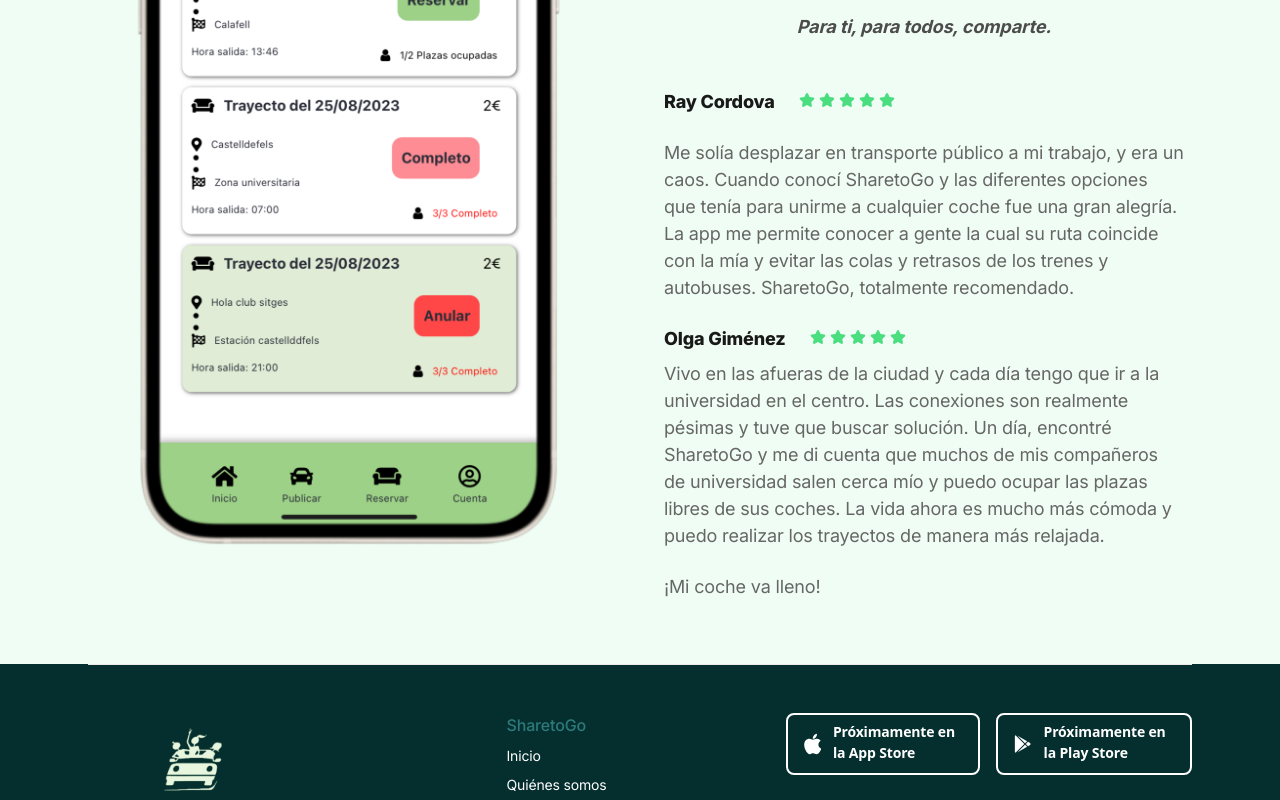
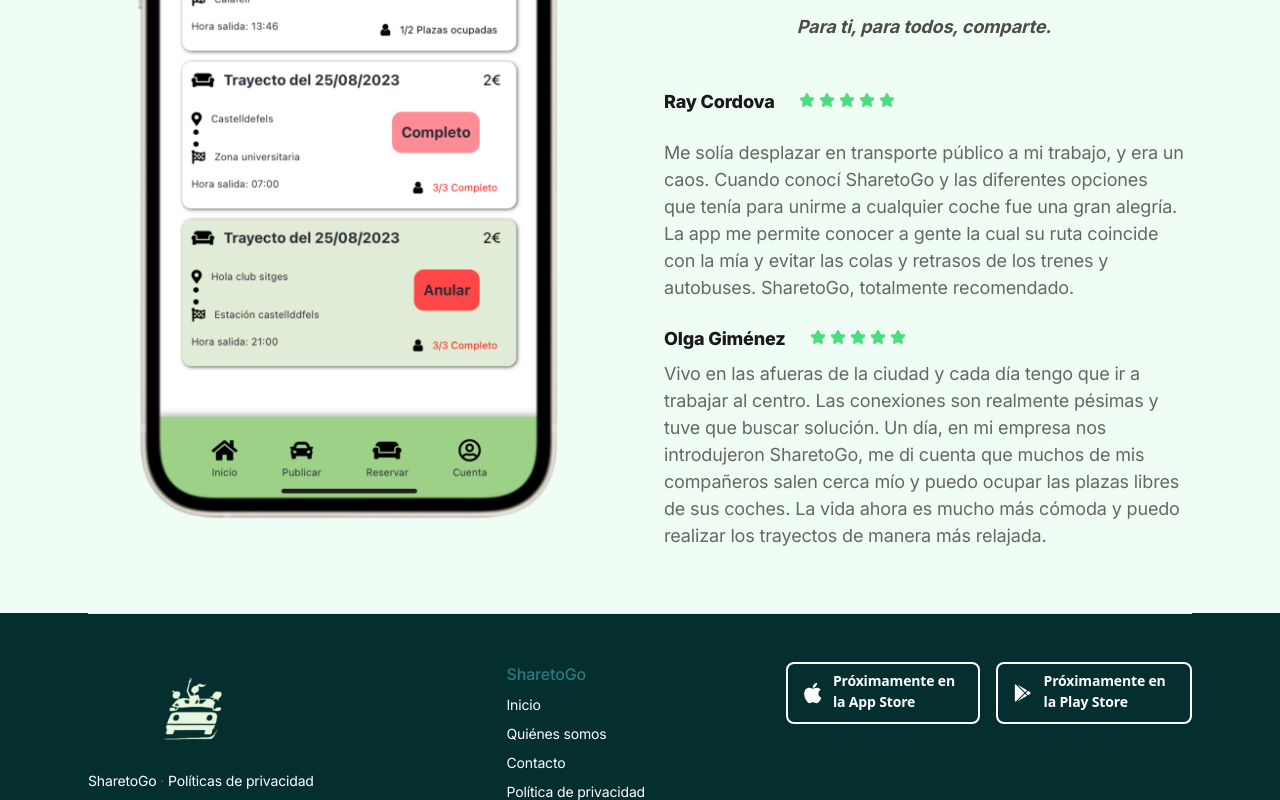
Before and after one commit to SharetoGo/ShareToGoWebsite, a Next.js app: page /passenger in a window 1280 px wide. Shown: the part 493-1293 px from the top of the page. Built offline with nearby package versions, Linux system fonts and the light colour scheme.

Commit message:
[FIX] fixed text

```diff
--- a/app/driver/page.tsx
+++ b/app/driver/page.tsx
@@ -52,9 +52,12 @@
             </div>
           </div>
           <p className="text-gray-600 text-lg mt-6">
-          Realizo un trayecto diario de Barcelona centro a Castelldefels. Antes de conocer SharetoGo iba solo y aburrido y gastaba mucho dinero, además, sentía que estaba dañando a mi planeta. SharetoGo ha sido un descubrimiento. Con solo un click publico mi trayecto y hay personas que se unen a mi coche. Todos salimos ganando.
+            Realizo un trayecto diario de Barcelona centro a Martorell.
+             Antes de conocer SharetoGo iba solo, aburrido y gastaba mucho dinero.
+             Además, sentía que estaba dañando nuestro planeta.
+            SharetoGo ha sido un descubrimiento. Con solo un click, publico mi trayecto
+             y hay compañeros de trabajo que se unen a mi coche. Todos salimos ganando.
           </p>
-
           <div className="flex items-center space-x-1">
             <p className="text-gray-900 text-lg mt-6 font-extrabold">
             María García
@@ -78,10 +81,12 @@
             </div>
           </div>
           <p className="text-gray-600 text-lg mt-2">
-            Me desplazo en coche cada día a la universidad.
-            Cuando me di cuenta de todos los coches con una sola persona que hay en la carretera, tuve que actuar.
-            Encontré SharetoGo y sorprendentemente, en menos de 1 minuto pude publicar mi trayecto para compartir coche. Lo que más me sorprendió fué el poco tiempo que tardaron en unirse pasajeros a mí coche.
-            Sin cambiar de ruta, ahorro mucho dinero en combustible.
+            Me desplazo en coche cada día a la universidad. Cuando me di cuenta de todos
+             los coches con una sola persona que hay en la carretera, tuve que actuar.
+             Encontré SharetoGo y sorprendentemente, en menos de 1 minuto pude publicar
+             mi trayecto para compartir coche. Lo que más me sorprendió fué el poco tiempo
+             que tardaron en unirse pasajeros a mí coche. Sin cambiar de ruta, ahorro mucho
+               dinero en combustible.
           </p>
           <p className="text-gray-600 text-lg mt-6">¡Mi coche va lleno!</p>
 
--- a/app/passenger/page.tsx
+++ b/app/passenger/page.tsx
@@ -51,7 +51,13 @@
             </div>
           </div>
           <p className="text-gray-600 text-lg mt-6">
-          Me solía desplazar en transporte público a mi trabajo, y era un caos. Cuando conocí SharetoGo y las diferentes opciones que tenía para unirme a cualquier coche fue una gran alegría. La app me permite conocer a gente la cual su ruta coincide con la mía y evitar las colas y retrasos de los trenes y autobuses. SharetoGo, totalmente recomendado.          </p>
+            Me solía desplazar en transporte público a mi trabajo,
+            y era un caos. Cuando conocí SharetoGo y las diferentes opciones
+            que tenía para unirme a cualquier coche fue una gran alegría. La
+            app me permite conocer a gente la cual su ruta coincide con la mía
+            y evitar las colas y retrasos de los trenes y autobuses. SharetoGo,
+            totalmente recomendado.
+          </p>
           <div className="flex items-center space-x-1">
             <p className="text-gray-900 text-lg mt-6 font-extrabold">
             Olga Giménez
@@ -75,13 +81,12 @@
             </div>
           </div>
           <p className="text-gray-600 text-lg mt-2">
-            Vivo en las afueras de la ciudad y cada día tengo que ir a la universidad en el centro.
-            Las conexiones son realmente pésimas y tuve que buscar solución.
-            Un día, encontré SharetoGo y me di cuenta que muchos de mis compañeros de universidad salen cerca mío y puedo ocupar las plazas libres de sus coches.
-            La vida ahora es mucho más cómoda y puedo realizar los trayectos de manera más relajada.
+            Vivo en las afueras de la ciudad y cada día tengo que ir a trabajar al centro.
+            Las conexiones son realmente pésimas y tuve que buscar solución. Un día, en mi
+            empresa nos introdujeron SharetoGo, me di cuenta que muchos de mis compañeros
+            salen cerca mío y puedo ocupar las plazas libres de sus coches. La vida ahora
+            es mucho más cómoda y puedo realizar los trayectos de manera más relajada.
           </p>
-          <p className="text-gray-600 text-lg mt-6">¡Mi coche va lleno!</p>
-
 
         </div>
       </div>
```
